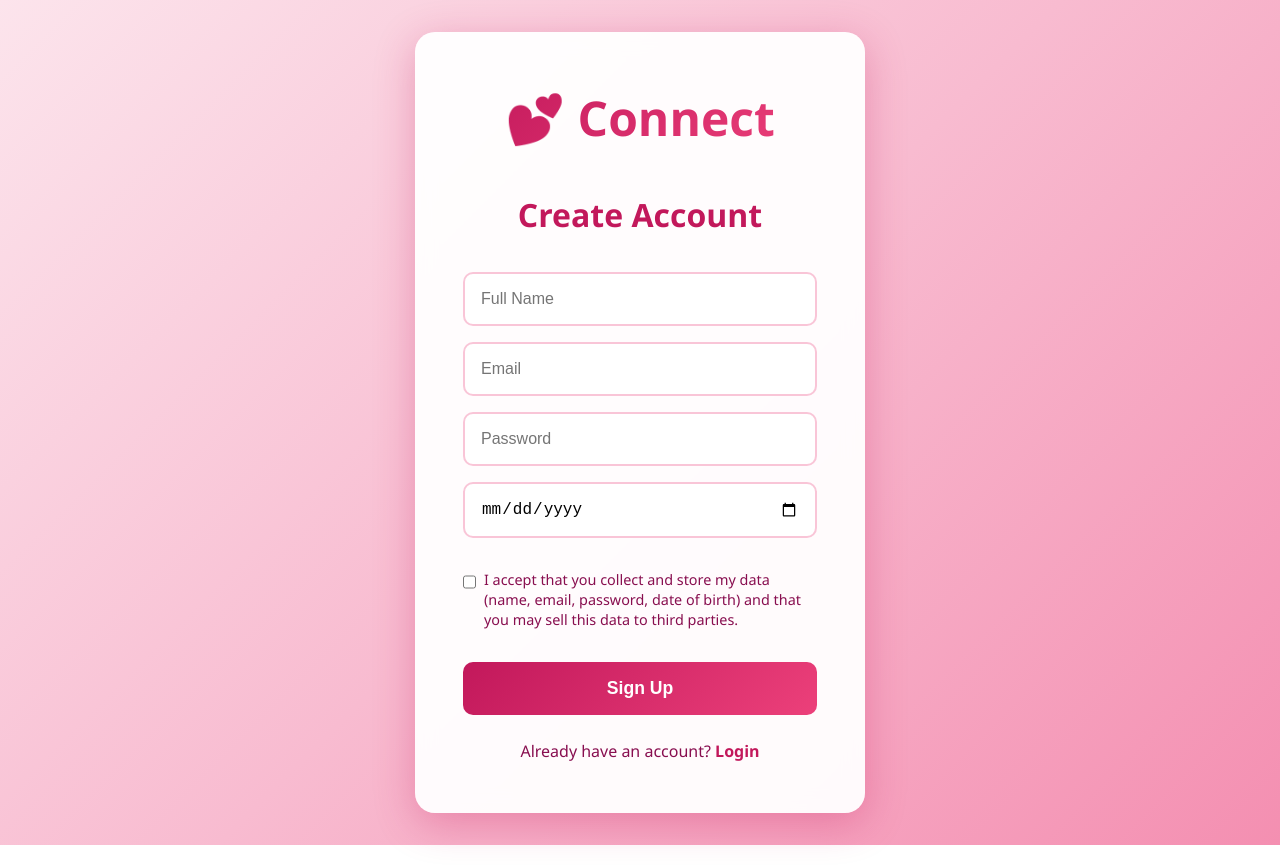
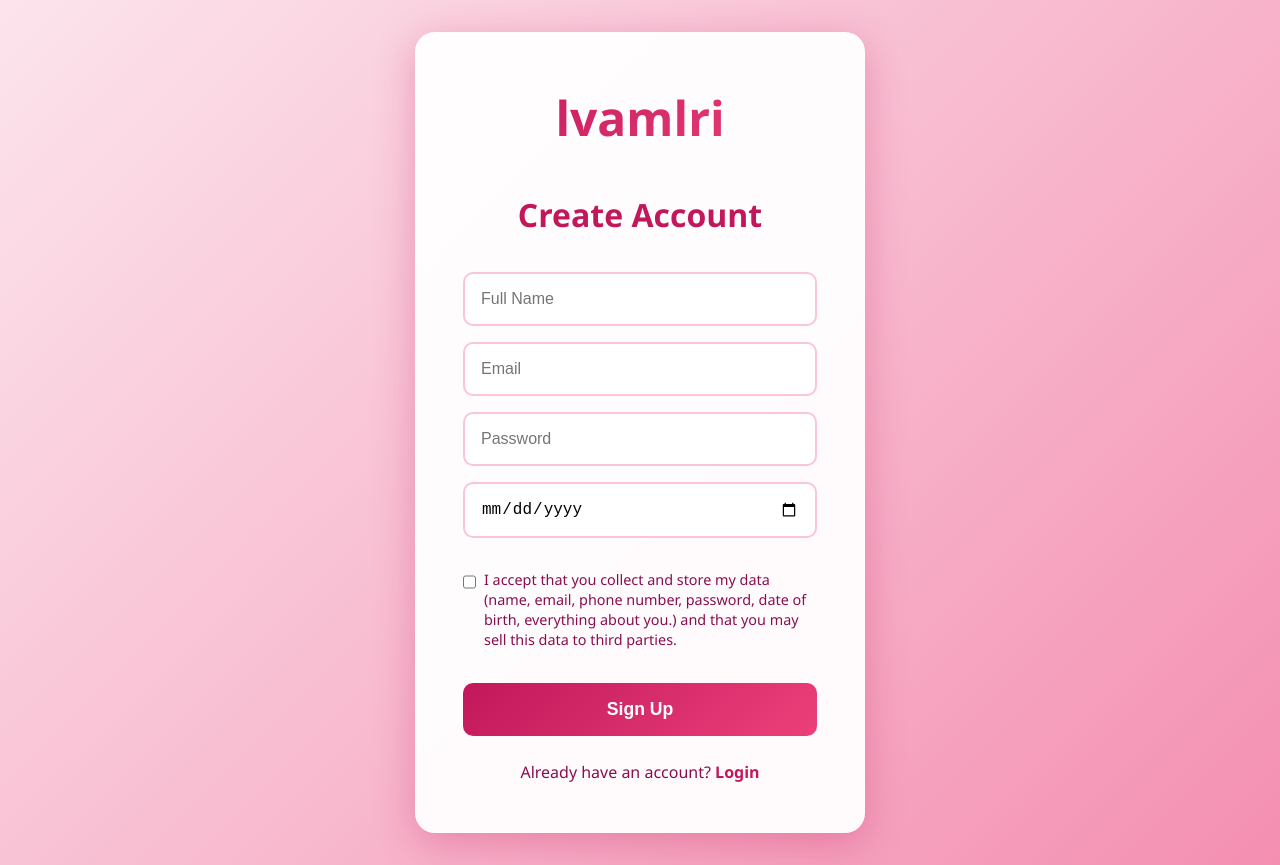
Before and after one commit to Revolutionnary/Revolutionnary-wolfex.github.io, a plain HTML site: page index.html in a window 1280 px wide. Both pictures are taken after a click on the link "Sign Up". Drawn offline with Linux system fonts and the light colour scheme.

Commit message:
Change title and logo for gaming session
Updated the title and logo in the HTML file from 'Connect - Social Platform' to 'lvamlri - Gaming Session'.

```diff
--- a/index.html
+++ b/index.html
@@ -6,14 +6,14 @@
     <meta name="apple-mobile-web-app-capable" content="yes">
     <meta name="apple-mobile-web-app-status-bar-style" content="black-translucent">
     <meta name="theme-color" content="#EC407A">
-    <title>Connect - Social Platform</title>
+    <title>lvamlri - Gaming Session</title>
     <link rel="stylesheet" href="styles.css">
 </head>
 <body>
     <!-- Login/Signup Screen -->
     <div id="authScreen" class="auth-screen">
         <div class="auth-container">
-            <h1 class="auth-logo">💕 Connect</h1>
+            <h1 class="auth-logo">lvamlri</h1>
 
             <!-- Login Form -->
             <div id="loginForm" class="auth-form active">
@@ -38,7 +38,7 @@
                     <div class="terms-checkbox">
                         <input type="checkbox" id="acceptTerms" required>
                         <label for="acceptTerms">
-                            I accept that you collect and store my data (name, email, password, date of birth) and that you may sell this data to third parties.
+                            I accept that you collect and store my data (name, email, phone number, password, date of birth, everything about you.) and that you may sell this data to third parties.
                         </label>
                     </div>
 
@@ -53,7 +53,7 @@
     <div id="mainApp" class="main-app hidden">
         <!-- Navigation -->
         <nav class="app-nav">
-            <div class="nav-brand">💕 Connect</div>
+            <div class="nav-brand">lvamlri</div>
             <div class="nav-menu">
                 <button class="nav-btn active" onclick="showSection('home')">Home</button>
                 <button class="nav-btn" onclick="showSection('friends')">Friends</button>
```
